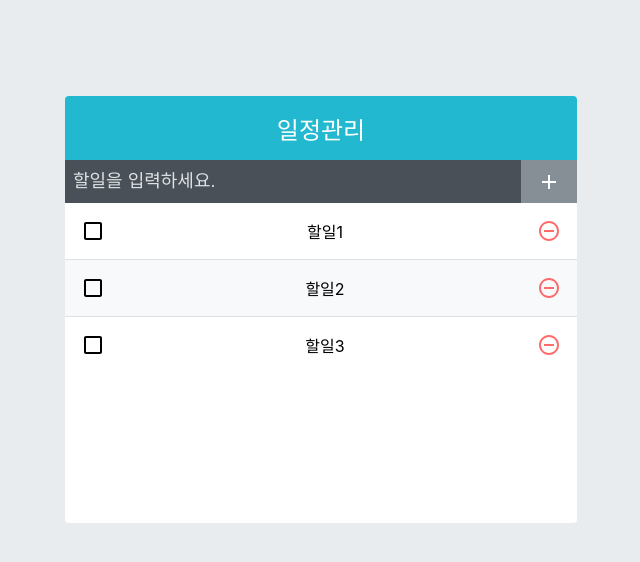
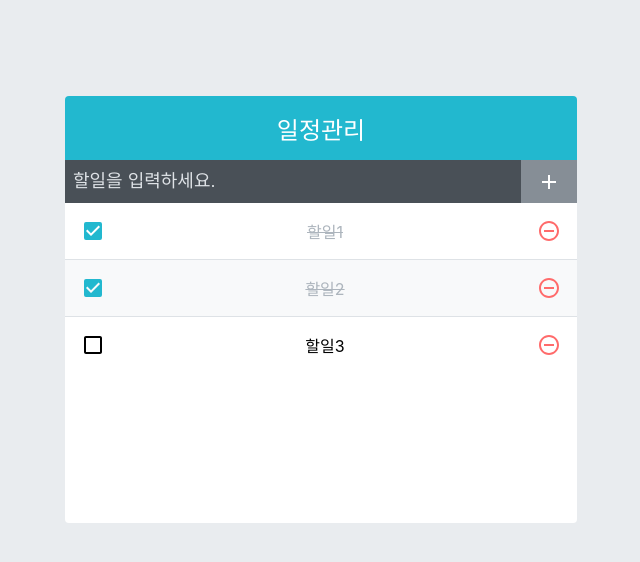
Before and after one commit to kimjiwon506/todo-app-react, a React (Create React App) app: page / in a window 1280 px wide. Shown: the top 562 px of the page, without its empty margins (319-959 px from the left). Built offline with nearby package versions, Linux system fonts and the light colour scheme.

Commit message:
feat:classnames추가

```diff
--- a/src/App.js
+++ b/src/App.js
@@ -8,8 +8,8 @@ import { useState } from 'react';
 // TODO: TodoTemplate, TodoInsert, TodoListItem, TodoList 네개의 컴포넌트로 분리해서 만들기
 function App() {
   const [todos, setTodos] = useState([
-    { id: 1, text: '할일1', checked: false },
-    { id: 2, text: '할일2', checked: false },
+    { id: 1, text: '할일1', checked: true },
+    { id: 2, text: '할일2', checked: true },
     { id: 3, text: '할일3', checked: false },
   ]);
   return (
--- a/src/components/TodoListItem.jsx
+++ b/src/components/TodoListItem.jsx
@@ -1,13 +1,18 @@
 import React from 'react';
-import { MdCheckBoxOutlineBlank, MdRemoveCircleOutline } from 'react-icons/md';
+import {
+  MdCheckBox,
+  MdCheckBoxOutlineBlank,
+  MdRemoveCircleOutline,
+} from 'react-icons/md';
 import '../style/TodoListItem.scss';
+import cn from 'classnames';
 
 const TodoListItem = ({ todo }) => {
-  const { text, id } = todo;
+  const { text, id, checked } = todo;
   return (
     <div className="TodoListItem">
-      <div className="checkbox" id={id} key={id}>
-        <MdCheckBoxOutlineBlank />
+      <div className={cn('checkbox', { checked })} id={id} key={id}>
+        {checked ? <MdCheckBox /> : <MdCheckBoxOutlineBlank />}
         <div className="text">{text}</div>
       </div>
       <div className="remove">
```
